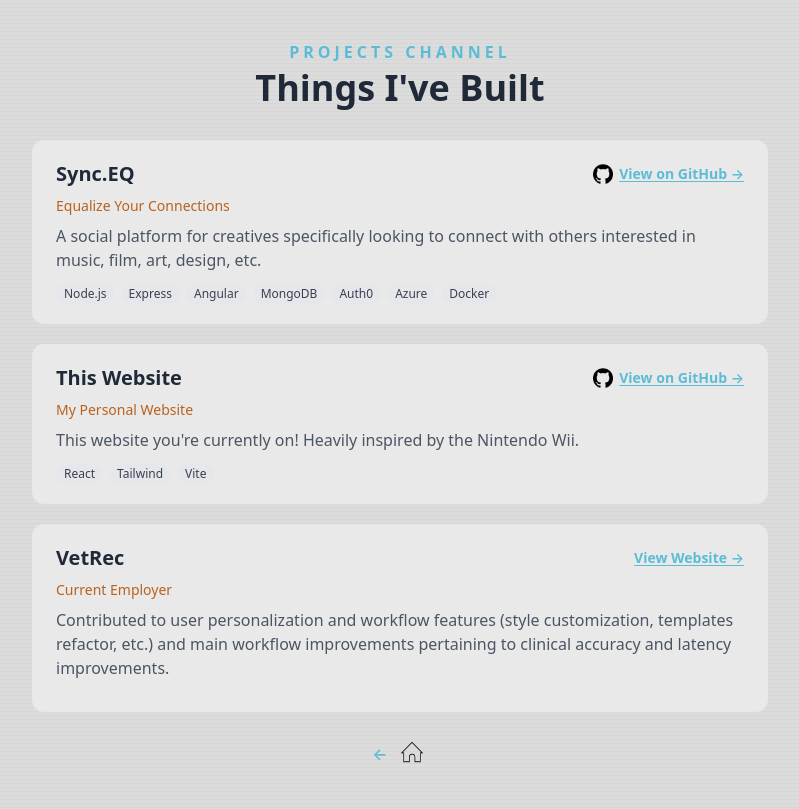
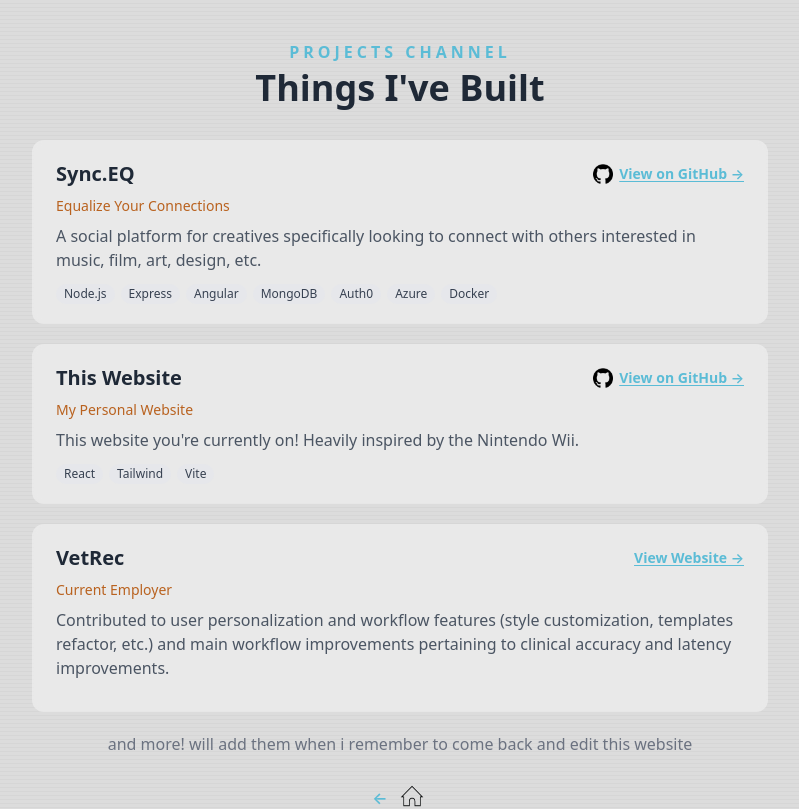
Before and after one commit to hiimkimchi/hiimkimchi.github.io, a React (Vite) app in the folder bryan-website/: page /projects in a window 1280 px wide. Shown: the top 809 px of the page, without its empty margins (240-1039 px from the left). Built offline with nearby package versions, Linux system fonts and the light colour scheme.

Commit message:
disclaimer

```diff
--- a/bryan-website/src/pages/Projects.tsx
+++ b/bryan-website/src/pages/Projects.tsx
@@ -42,6 +42,9 @@
               description="Contributed to user personalization and workflow features (style customization, templates refactor, etc.) and main workflow improvements pertaining to clinical accuracy and latency improvements."
               techs={[]}
             />
+            <p className="text-gray-500 text-sm sm:text-base text-center">
+              and more! will add them when i remember to come back and edit this website
+            </p>
           </div>
 
           <BackToHome />
```
